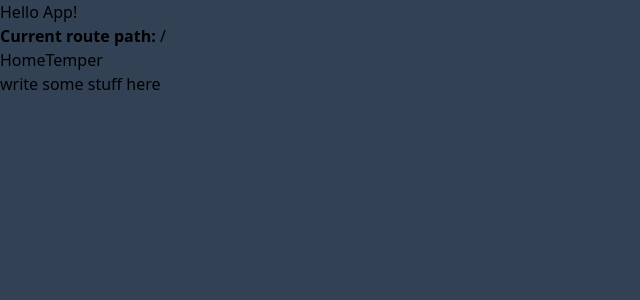
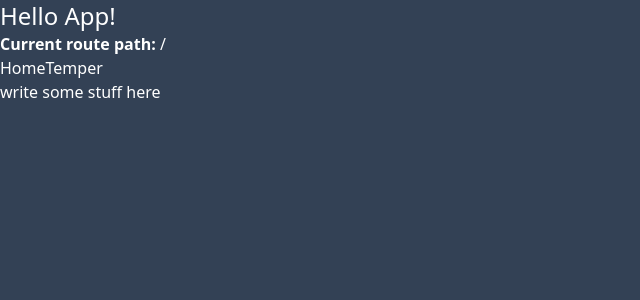
Before and after one commit to AndrewDavidsonDigital/VisualNovelEngine, a Vue app: page / in a window 1280 px wide. Shown: the top 300 px of the page, without its empty margins (0-640 px from the left). Built offline with nearby package versions, Linux system fonts and the light colour scheme.

Commit message:
UI:  - Update baseline styling

```diff
--- a/src/style.css
+++ b/src/style.css
@@ -1,3 +1,23 @@
 @tailwind base;
 @tailwind components;
 @tailwind utilities;
+
+*{
+    @apply text-white;
+}
+
+h1 {
+    @apply text-2xl;
+}
+p {
+    @apply text-base;
+}
+
+button{
+    @apply transition-all duration-300;
+    @apply hover:text-orange-500;
+}
+
+button:disabled{
+    @apply hover:text-white;
+}
```
